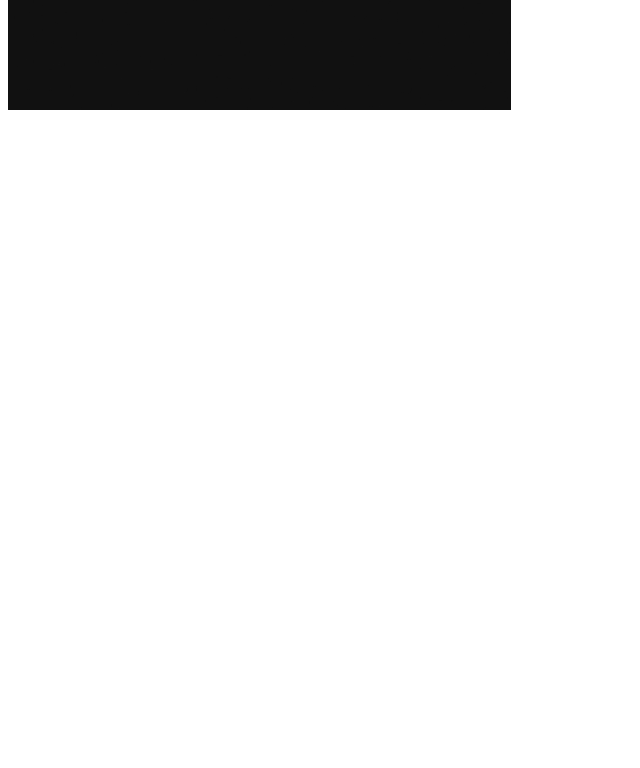
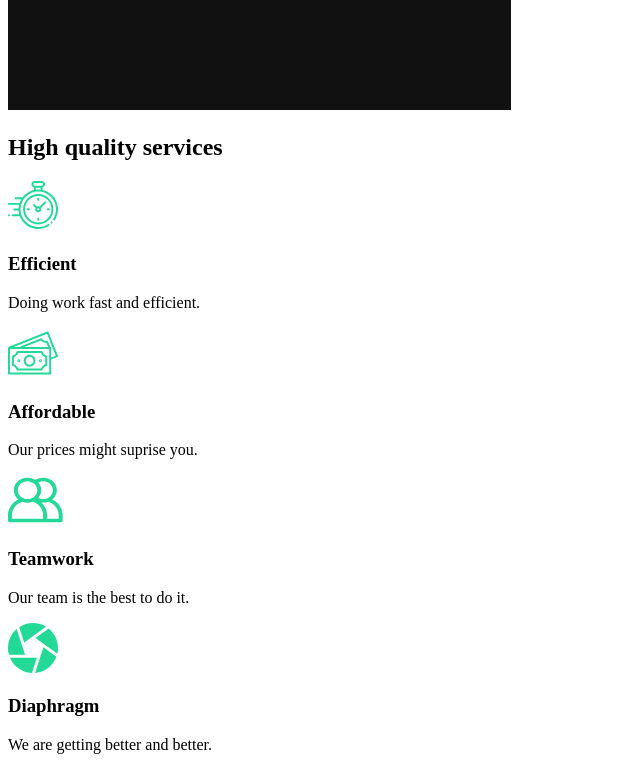
Before and after one commit to Hakobjanov/capture, a React (Create React App) app: page / in a window 1280 px wide. Shown: the part 860-1628 px from the top of the page, without its empty margins (0-640 px from the left). Before the commit the page ends 982 px from the top, so only its background shows below. Built offline with nearby package versions, Linux system fonts and the light colour scheme.

Commit message:
add AboutSection mark-up

```diff
--- a/src/components/AboutSection.js
+++ b/src/components/AboutSection.js
@@ -11,7 +11,7 @@ const AboutSection = () => {
           </div>
           <div className="hide">
             <h2>
-              your <span>dreams</span> come{" "}
+              your <span>dreams</span> come
             </h2>
           </div>
           <div className="hide">
--- /dev/null
+++ b/src/components/ServicesSection.js
@@ -0,0 +1,53 @@
+import React from "react";
+import clock from "../img/clock.svg";
+import diaphragm from "../img/diaphragm.svg";
+import money from "../img/money.svg";
+import teamwork from "../img/teamwork.svg";
+import home2 from "../img/home2.png";
+
+const ServicesSection = () => {
+  return (
+    <div className="services">
+      <div className="description">
+        <h2>
+          High <span>quality</span> services
+        </h2>
+        <div className="cards">
+          <div className="card">
+            <div className="icon">
+              <img src={clock} alt="clock icon" />
+              <h3>Efficient</h3>
+            </div>
+            <p>Doing work fast and efficient.</p>
+          </div>
+          <div className="card">
+            <div className="icon">
+              <img src={money} alt="money icon" />
+              <h3>Affordable</h3>
+            </div>
+            <p>Our prices might suprise you.</p>
+          </div>
+          <div className="card">
+            <div className="icon">
+              <img src={teamwork} alt="teamwork icon" />
+              <h3>Teamwork</h3>
+            </div>
+            <p>Our team is the best to do it.</p>
+          </div>
+          <div className="card">
+            <div className="icon">
+              <img src={diaphragm} alt="diaphragm" />
+              <h3>Diaphragm</h3>
+            </div>
+            <p>We are getting better and better.</p>
+          </div>
+        </div>
+      </div>
+      <div className="image">
+        <img src={home2} alt="picture of pro equipment" />
+      </div>
+    </div>
+  );
+};
+
+export default ServicesSection;
--- a/src/pages/AboutUs.js
+++ b/src/pages/AboutUs.js
@@ -1,11 +1,12 @@
 import React from "react";
 import AboutSection from "../components/AboutSection";
-
+import ServicesSection from "../components/ServicesSection";
 const AboutUs = () => {
   return (
-    <div>
+    <>
       <AboutSection />
-    </div>
+      <ServicesSection />
+    </>
   );
 };
 
```
Also changed, not shown: 1 other file (tests, documents, lock files or other folders).
